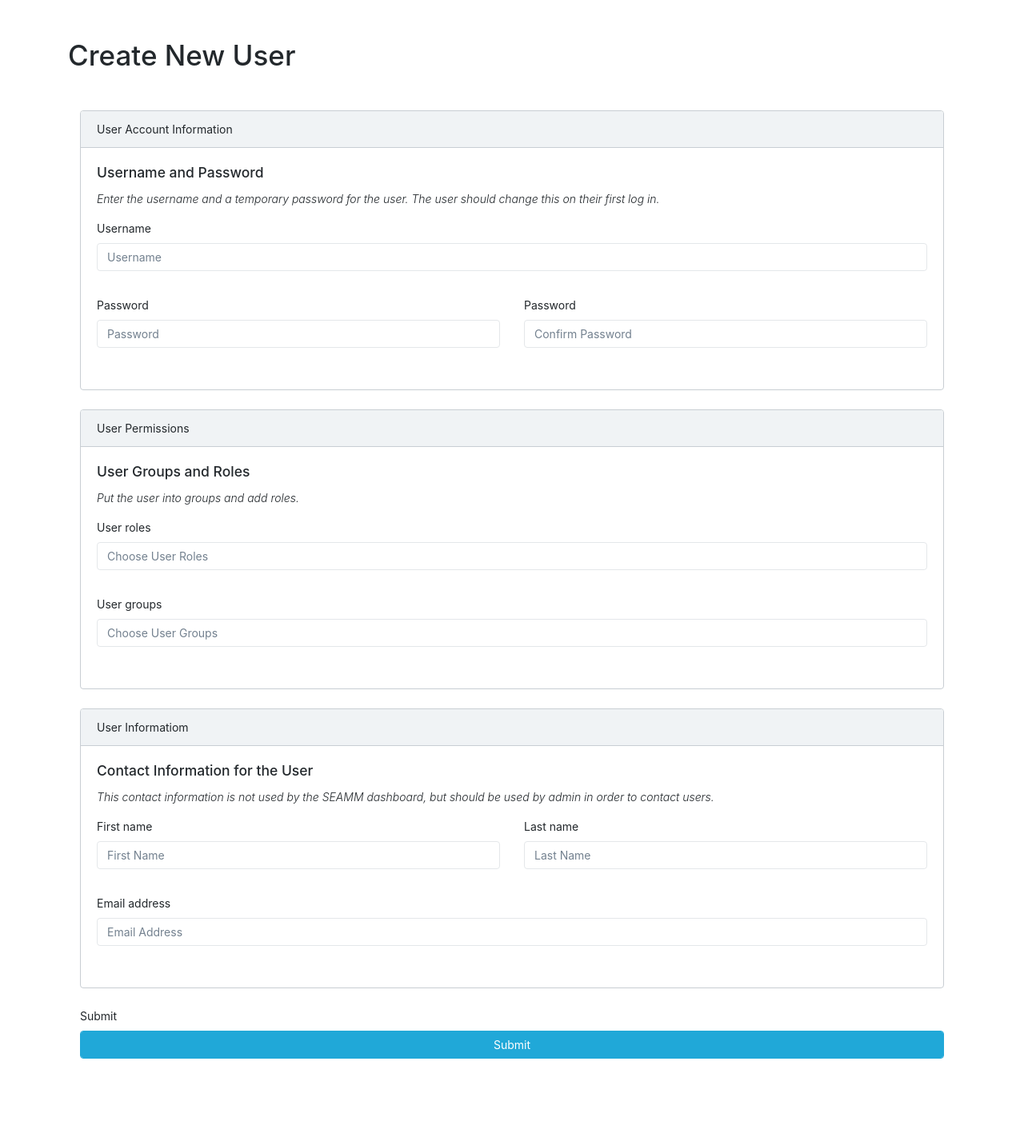
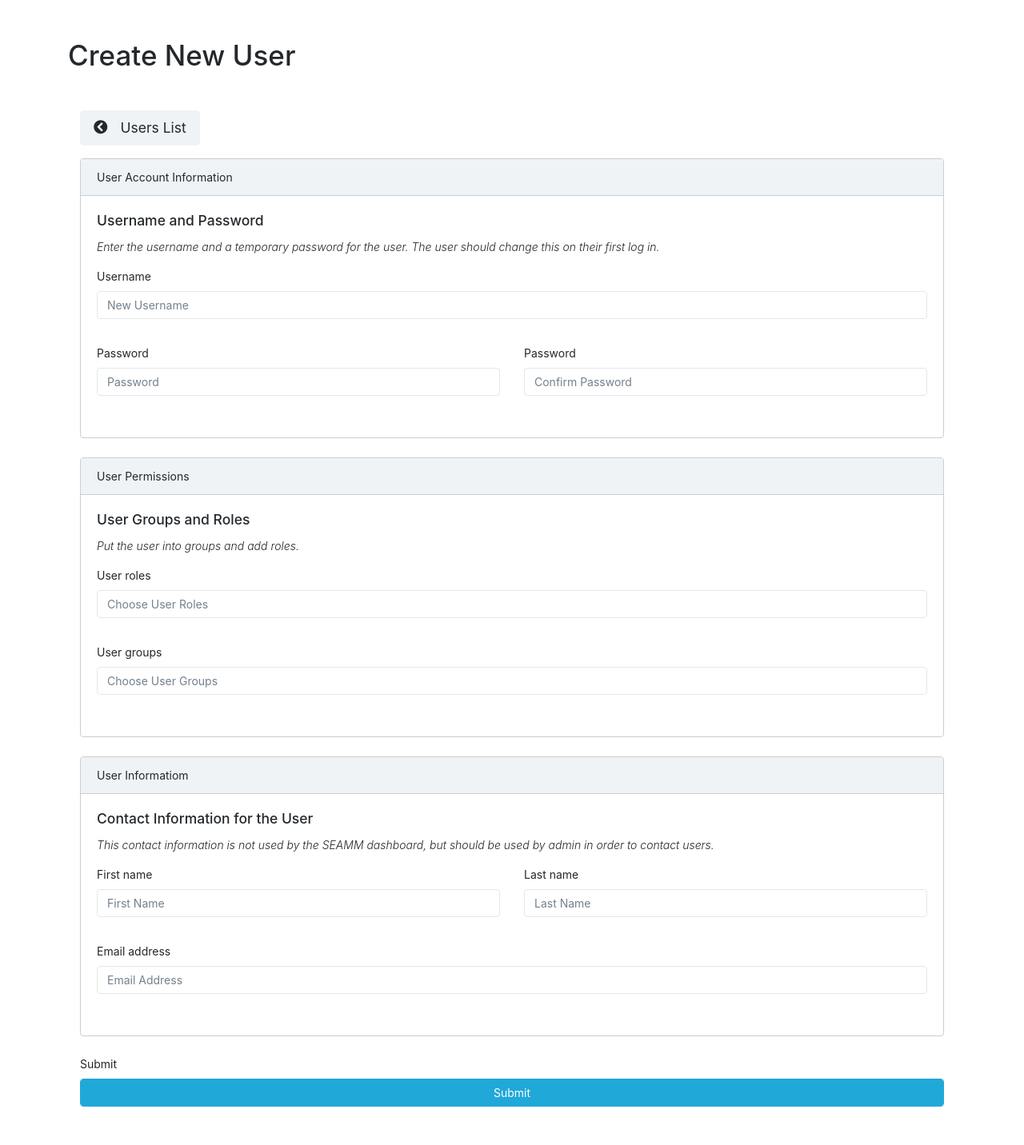
Before and after one commit to molssi-seamm/seamm_dashboard, a Python web app: template app/templates/auth/create_user.html in a window 1280 px wide. Shown: the part 57-1489 px from the top of the page at 80% size. Before the commit the page ends 1381 px from the top, so only its background shows below. Run offline with Jinja, Linux system fonts and the light colour scheme; the template is opened without the code that fills it, so the values that code supplies are empty, except form fields; form fields are guessed from the names that the template uses; some libraries are stand-ins or nearby versions.

Commit message:
create user form tags

```diff
--- a/app/templates/auth/create_user.html
+++ b/app/templates/auth/create_user.html
@@ -7,6 +7,9 @@
     <h1>Create New User</h1>
 </div>
 <div class="container mt-5">
+    <form action method="post">
+        {{ form.csrf_token }}
+        <a href="/manage_users"><button type="button" class="btn btn-light btn-lg mb-3"><i class="fas fa-chevron-circle-left mr-3"></i>Users List</button></a>
         <div class="card">
             <div class="card-header">
             User Account Information
@@ -17,7 +20,7 @@
             <div class="row">
                 <div class="form-group col-sm-12">
                     {{ wtf.form_field(form.username, class='form-control',
-                    placeholder='Username') }}
+                        placeholder='New Username') }}
                 </div>
                 <div class="form-group col-sm-12 col-md-6">
                     {{ wtf.form_field(form.password, class='form-control',
@@ -30,7 +33,6 @@
             </div>
             </div>
         </div>
-
 
         <div class="card">
             <div class="card-header">
@@ -78,5 +80,6 @@
         <div class="mb-5">
             {{ wtf.form_field(form.submit, class="btn btn-primary form-control") }}
         </div>
+    </form>
 </div>
 {% endblock %}
```
Lines whose indentation alone changed are shown as unchanged.
